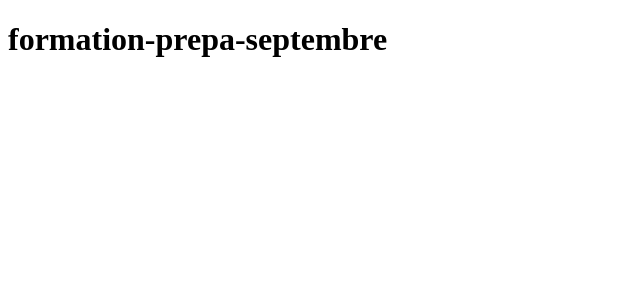
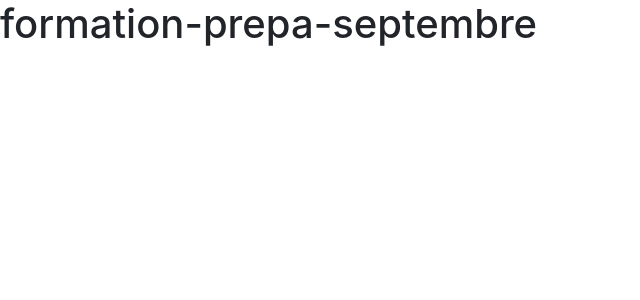
Before and after one commit to mathieumontjarret/formation-prepa-septembre, an Angular app: page / in a window 1280 px wide. Shown: the top 300 px of the page, without its empty margins (0-640 px from the left). Built offline with nearby package versions, Linux system fonts and the light colour scheme.

Commit message:
étape 5: install bootstrap et ng-bootstrap

```diff
--- a/package.json
+++ b/package.json
@@ -15,9 +15,12 @@
     "@angular/compiler": "~12.1.0-",
     "@angular/core": "~12.1.0-",
     "@angular/forms": "~12.1.0-",
+    "@angular/localize": "~12.1.0-",
     "@angular/platform-browser": "~12.1.0-",
     "@angular/platform-browser-dynamic": "~12.1.0-",
     "@angular/router": "~12.1.0-",
+    "@ng-bootstrap/ng-bootstrap": "^10.0.0",
+    "bootstrap": "^4.5.0",
     "rxjs": "~6.6.0",
     "tslib": "^2.2.0",
     "zone.js": "~0.11.4"
--- a/src/polyfills.ts
+++ b/src/polyfills.ts
@@ -1,3 +1,7 @@
+/***************************************************************************************************
+ * Load `$localize` onto the global scope - used if i18n tags appear in Angular templates.
+ */
+import '@angular/localize/init';
 /**
  * This file includes polyfills needed by Angular and is loaded before the app.
  * You can add your own extra polyfills to this file.
--- a/src/styles.scss
+++ b/src/styles.scss
@@ -1,4 +1,6 @@
 /* You can add global styles to this file, and also import other style files */
 
+/* Importing Bootstrap SCSS file. */
+@import '~bootstrap/scss/bootstrap';
 @import './stylings/fonts';
 @import './stylings/theme';
```
Also changed, not shown: 1 other file (tests, documents, lock files or other folders).
